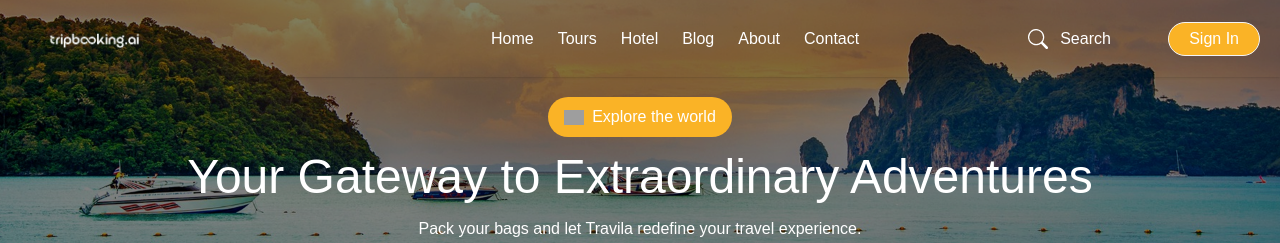
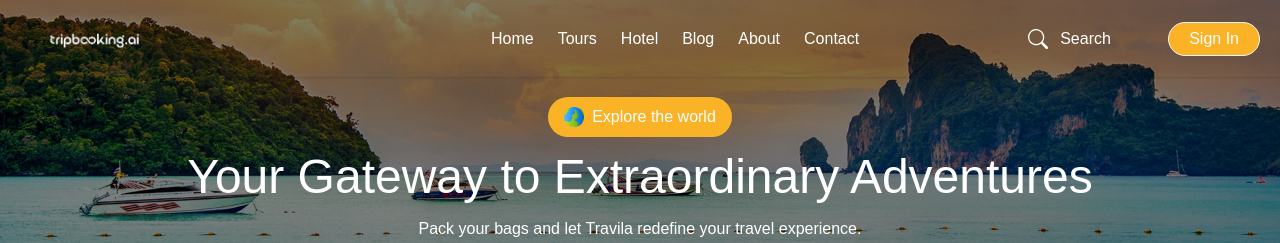
Before and after one commit to papanbanik/Papan-FrontEnd-Task, a Next.js app: page / in a window 1280 px wide. Shown: the top 243 px of the page. Built offline with nearby package versions, Linux system fonts and the light colour scheme; grey boxes are pictures that could not be loaded.

Commit message:
hero image import issue solve

```diff
--- a/app/components/Hero.tsx
+++ b/app/components/Hero.tsx
@@ -6,7 +6,6 @@ const Hero = () => {
   return (
 <div className="relative max-sm:h-[85vh]  md:h-[50vh] lg:h-[50vh] w-full ">
 
-      {/* ✅ Background Image */}
       <div className="absolute inset-0 -z-10">
         <Image
           src="/Background.png"
@@ -18,29 +17,23 @@ const Hero = () => {
         />
       </div>
 
-      {/* Navbar */}
       <div className="z-50">
         <Navbar />
       </div>
 
-      {/* Content */}
       <div className="flex flex-col items-center justify-center text-center text-white flex-1 px-4 sm:pt-5">
-
         <div className="bg-[#FAB326] flex items-center gap-2 rounded-full px-4 py-2 mb-4 max-sm:mt-10">
-          <Image src="/earth.png" width={20} height={20} alt="earth" />
+          <Image src="/earth-logo.png" width={20} height={20} alt="earth" />
           <span>Explore the world</span>
         </div>
-
         <h2 className="text-2xl md:text-5xl font mb-4 max-sm:mt-">
           Your Gateway to Extraordinary Adventures
         </h2>
-
         <p className="text-sm md:text-base max-w-xl">
           Pack your bags and let Travila redefine your travel experience.
         </p>
       </div>
 
-      {/* Hero Card */}
       <div className="relative z-50 -mt-16 px-4">
         <HeroCard />
       </div>
```
